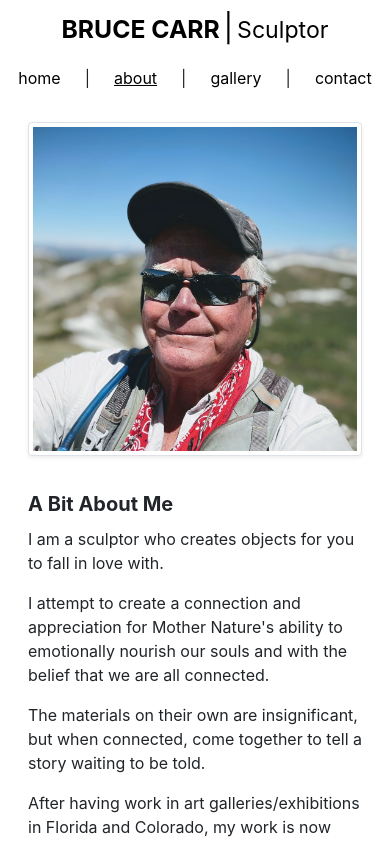
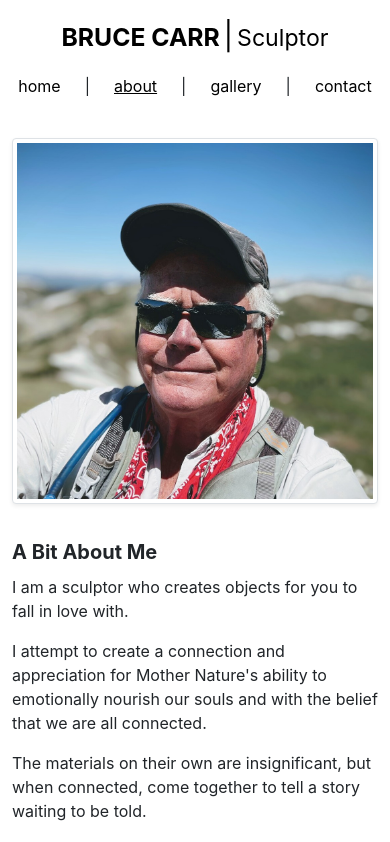
Before and after one commit to ryanecarr/brucecarr.org, a React (Create React App) app: page /about in a window 390 px wide. Shown: the top 842 px of the page. Built offline with nearby package versions, Linux system fonts and the light colour scheme.

Commit message:
gallery update 8

```diff
--- a/src/App.css
+++ b/src/App.css
@@ -1,14 +1,10 @@
-.main {
-  padding-top: 50px;
-}
-
 .bg-image {
   background-image: url('images/IMG_9101_A.jpg');
   position: relative;
   overflow: hidden;
   background-repeat: no-repeat;
   background-size: cover;
-background-position: 50% 25%;
+  background-position: 50% 25%;
   height: 100vh;
 }
 
@@ -49,16 +45,16 @@ background-position: 50% 25%;
 }
 
 @media (max-width: 991px) {
-  .main {
-    padding-top: 0px;
-    max-width: 500px;
+  .home-about-box {
+    margin-top: 25px;
   }
 }
 
-@media (max-width: 991px) {
-.home-about-box {
-  margin-top: 25px;
-}
+@media (max-width: 640px) {
+    .bg-image {
+        background-position: 60% 10%;
+        transform: scale(0.95);
+      }
 }
 
 @media (prefers-reduced-motion: no-preference) {
--- a/src/Components/Nav/Nav.js
+++ b/src/Components/Nav/Nav.js
@@ -5,7 +5,7 @@ import { Link } from 'react-router-dom';
 const Nav = () => {
   const location = useLocation();
   return (
-    <div className='pt-2 pb-3'>
+    <div className='py-3'>
       <div className='container'>
         <div className='d-flex justify-content-center pb-3'>
           <Link to='/' style={{ textDecoration: 'none', color: 'black' }}>
--- a/src/Pages/About/About.js
+++ b/src/Pages/About/About.js
@@ -4,8 +4,8 @@ import profilePhoto from '../../images/b1.jpg';
 
 const About = () => {
   return (
-    <div className='container main'>
-      <div className='row p-3'>
+    <div className='container mt-4'>
+      <div className='row'>
         <div className='col-sm-12 col-lg-4 text-center'>
           <img
             src={profilePhoto}
--- a/src/Pages/Contact/Contact.js
+++ b/src/Pages/Contact/Contact.js
@@ -33,7 +33,7 @@ const Contact = () => {
   };
 
   return (
-    <div className='container mt-5'>
+    <div className='container mt-4'>
       <div className='row justify-content-center'>
         <div className='col-12 col-md-8 col-lg-6 col-xl-4'>
           <div
--- a/src/Pages/Gallery/Gallery.js
+++ b/src/Pages/Gallery/Gallery.js
@@ -21,8 +21,8 @@ const Gallery = () => {
   };
 
   return (
-    <div className='container py-3'>
-      <div className='row justify-content-left mb-4'>
+    <div className='container mt-4'>
+      <div className='row justify-content-center mb-4'>
         <div className='col col-md-3 col-lg-3'>
           <div className='form-group'>
             <label htmlFor='formControlSelect' className='mb-2'>
```
